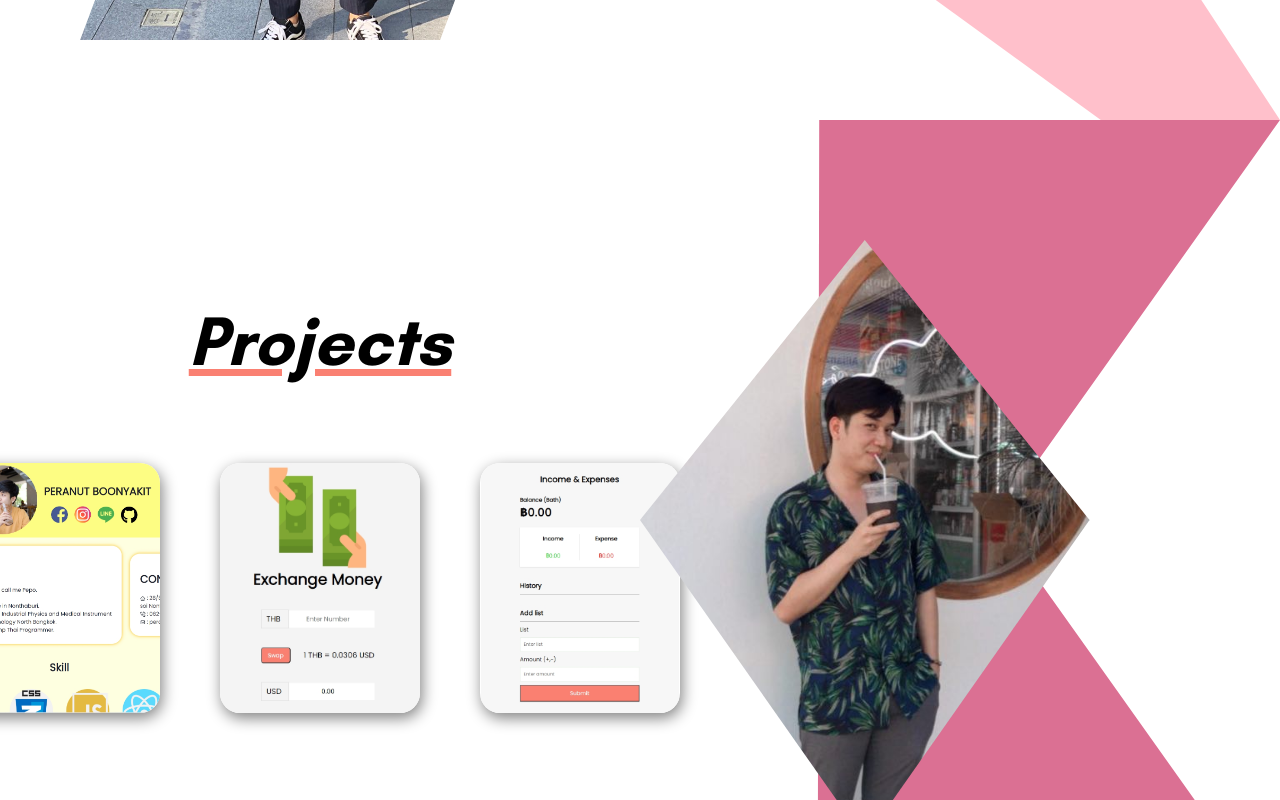
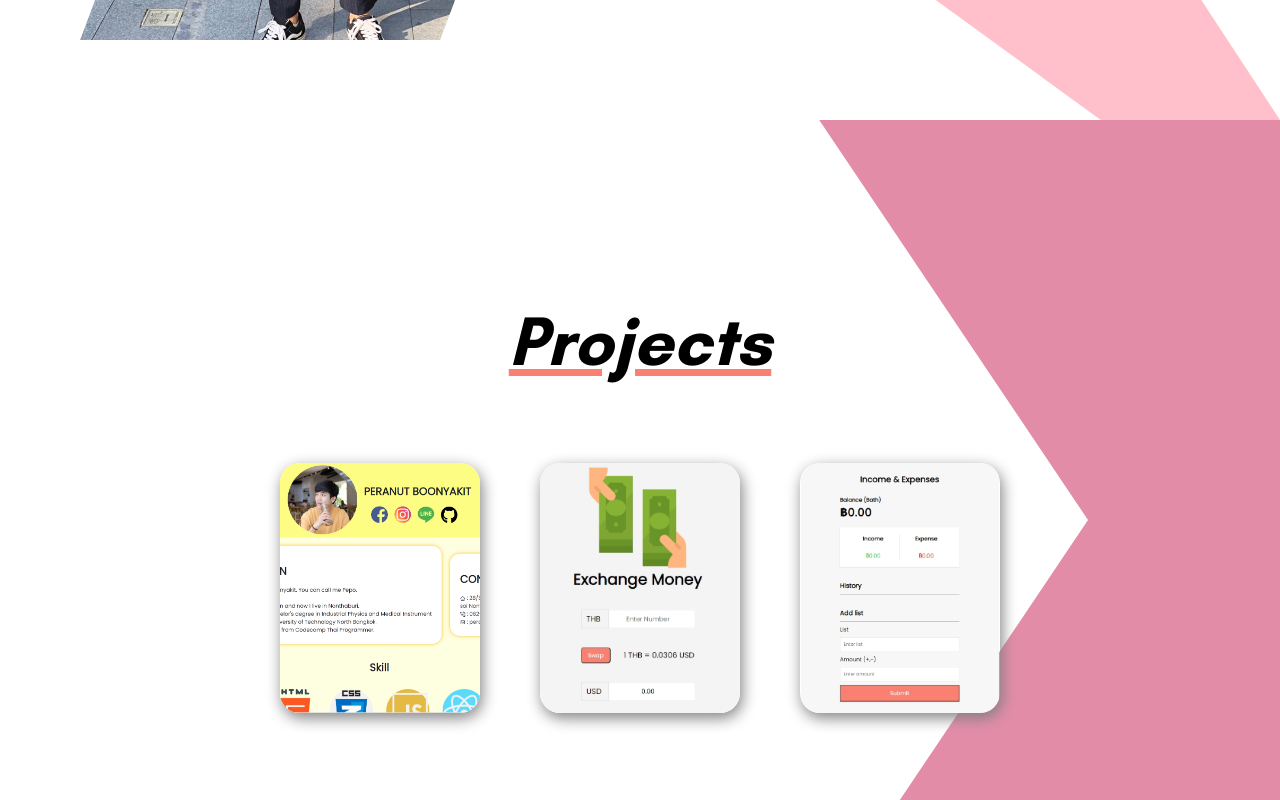
Before and after one commit to Peranutboonyakit/Update_Resume, a React (Create React App) app: page / in a window 1280 px wide. Shown: the part 1480-2280 px from the top of the page. Built offline with nearby package versions, Linux system fonts and the light colour scheme.

Commit message:
'respone'

```diff
--- a/src/App.js
+++ b/src/App.js
@@ -1,7 +1,7 @@
 import React from 'react'
-import Feature from './components/Feature.jsx';
+import Skills from './components/Skills.jsx';
 import Intro from './components/Intro.jsx';
-import Service from './components/Service.jsx';
+import Projects from './components/Projects.jsx';
 import Education from './components/Education.jsx';
 
 import styled from 'styled-components';
@@ -22,15 +22,15 @@ const App = () => {
 
       <Fade right>
         <Container>
-          <Feature />
-          <FeatureShape />
+          <Skills />
+          <SkillShape />
         </Container>
       </Fade>
 
       <Fade left>
         <Container>
-          <Service />
-          <ServiceShape />
+          <Projects />
+          <ProjectShape />
         </Container>
       </Fade>
 
@@ -63,7 +63,7 @@ const IntoShape = styled.div`
   background-color: salmon;
   clip-path: polygon(85% 0, 100% 0%, 100% 100%, 59% 100%);
 `
-const FeatureShape = styled.div`
+const SkillShape = styled.div`
   width: 100%;
   height: 100%;
   position: absolute;
@@ -72,8 +72,12 @@ const FeatureShape = styled.div`
   z-index: -1;
   background-color: pink;
   clip-path: polygon(0 0, 59% 0%, 100% 100%, 86% 100%);
+  @media only screen and (max-width: 680px){
+    clip-path: polygon(59% 0, 100% 0, 25% 100%, 0 100%);
+    opacity: 0.3;
+    }
 `
-const ServiceShape = styled.div`
+const ProjectShape = styled.div`
   width: 100%;
   height: 100%;
   position: absolute;
@@ -81,7 +85,12 @@ const ServiceShape = styled.div`
   left: 0;
   z-index: -1;
   background-color: #DB7093;
-  clip-path: polygon(100% 0%, 77.8% 50%, 100% 100%, 63% 850%, 64% 0%);
+  clip-path: polygon(64% 0, 100% 0, 100% 100%, 64% 100%, 85% 50%);
+  opacity: 0.8;
+  @media only screen and (max-width: 680px){
+    clip-path: polygon(0 0, 25% 0, 100% 100%, 60% 100%);
+    opacity: 0.6;
+    }
 `
 const EducationShape = styled.div`
   width: 100%;
@@ -92,4 +101,7 @@ const EducationShape = styled.div`
   z-index: -1;
   background-color: #ffeccc;
   clip-path: polygon(36% 0, 64% 0, 36% 100%, 64% 100%);
+  @media only screen and (max-width: 680px){
+    clip-path: polygon(60% 0, 100% 0, 33% 100%, 0% 100%);
+    }
 `
--- a/src/components/Price.jsx
+++ b/src/components/ProjectBox.jsx
@@ -2,7 +2,7 @@ import React from 'react'
 import styled from 'styled-components'
 
 
-function Price({link, img}) {
+function ProjectBox({link, img}) {
     return (
         <Container>
             <Box href={`${link}`} target='_blank'>
@@ -12,7 +12,7 @@ function Price({link, img}) {
     )
 }
 
-export default Price
+export default ProjectBox
 const Container = styled.div`
     margin: 30px;
     box-shadow: 2px 5px 15px gray;
--- a/src/components/Service.jsx
+++ b/src/components/Projects.jsx
@@ -1,12 +1,12 @@
 import React from 'react'
 import styled from 'styled-components'
 import cafe from '../img/cafe.jpg'
-import Price from './Price'
+import ProjectBox from './ProjectBox'
 import exchange from '../img/Image/exchange.png'
 import resume1 from '../img/Image/resume1.jpg'
 import income from '../img/Image/income.png'
 
-const Service = () => {
+const Projects = () => {
     return (
         <Container>
             <Left>
@@ -15,26 +15,24 @@ const Service = () => {
                 </Text>
 
                 <Item>
-                    <Price
+                    <ProjectBox
                         link='https://peranutboonyakitt.vercel.app/'
                         img={resume1} />
-                    <Price
+                    <ProjectBox
                         link='https://peranutboonyakit.github.io/ProjectJS/Exchange%20Money/index.html'
                         img={exchange} />
-                    <Price
+                    <ProjectBox
                         link='https://peranutboonyakit.github.io/ProjectJS/Income%20and%20Expenses/index.html'
                         img={income} />
                 </Item>
             </Left>
 
-            <Right>
-                <Image src={cafe} />
-            </Right>
+            {/*<Right></Right>*/}
         </Container>
     )
 }
 
-export default Service
+export default Projects;
 
 const Container = styled.div`
     height: 100vh;
@@ -73,13 +71,6 @@ const Item = styled.span`
     }
 `
 //////////////////////////////////////// Right
-const Image = styled.img`
-    height: 100%;
-    clip-path: polygon(50% 15%, 100% 50%, 50% 90%, 0% 50%);
-    @media only screen and (max-width: 680px){
-        display: none;
-    }
-`
 const Right = styled.div`
     width: 50%;
     height: 100vh;
--- a/src/components/Feature.jsx
+++ b/src/components/Skills.jsx
@@ -7,14 +7,14 @@ import css from '../img/Image/css.png'
 import react from '../img/Image/react.png'
 
 
-const Feature = () => {
+const Skills = () => {
     return (
         <Container>
             <Left><Image src={Shenzhen} /></Left>
             <Right>
                 <Title>
                     <Text>
-                        Skill
+                        Skills
                     </Text>
                 </Title>
 
@@ -30,7 +30,7 @@ const Feature = () => {
     )
 }
 
-export default Feature
+export default Skills
 
 const Container = styled.div`
     height: 100%;
```
Also changed, not shown: src/components/Contact.jsx (added, +22 -0 lines).
